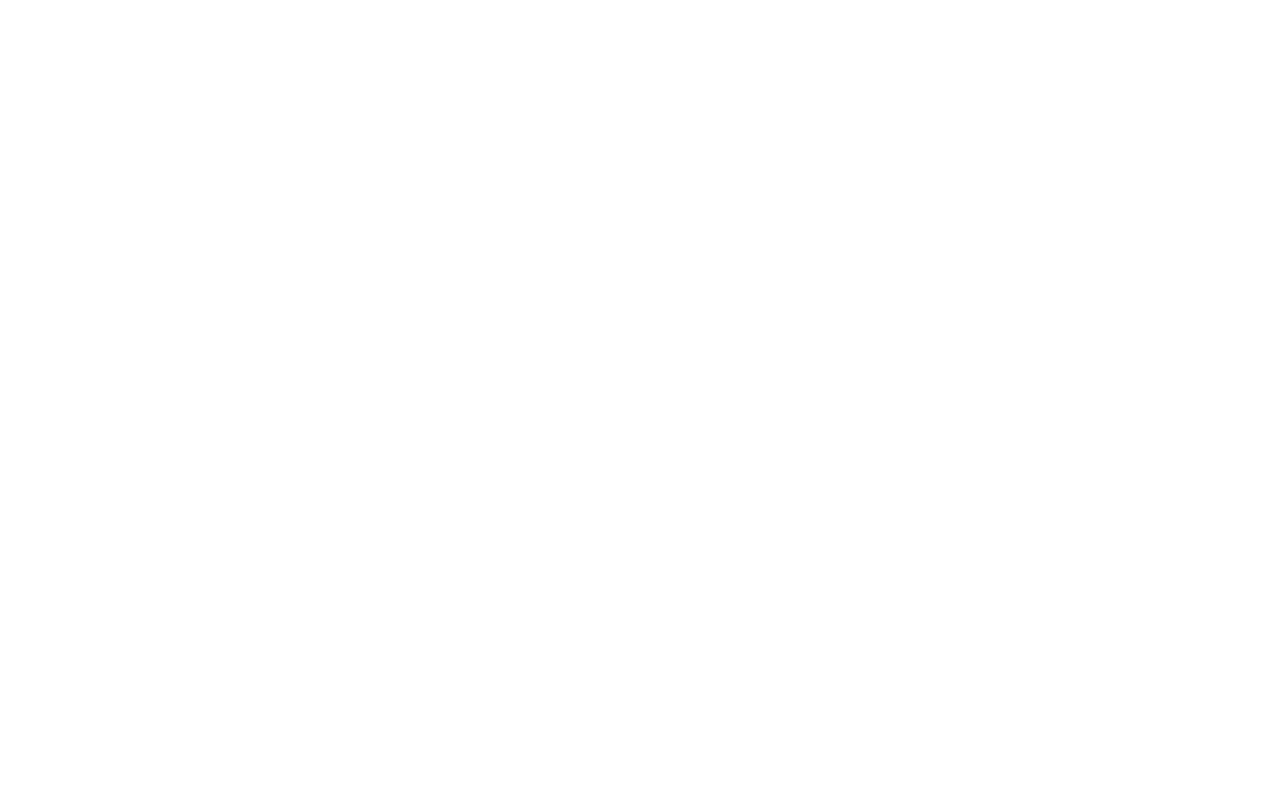
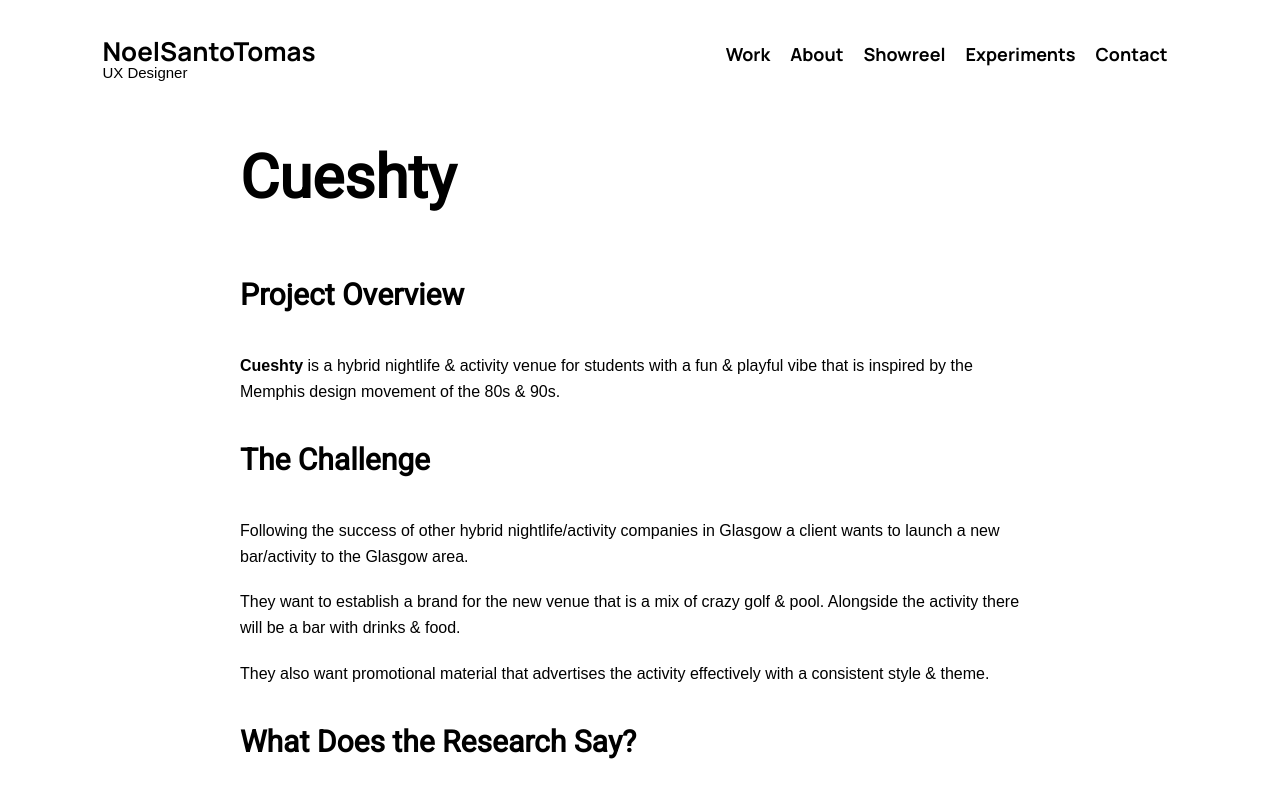
Before and after one commit to devnos/portfolio, a React (Create React App) app: page /cueshty in a window 1280 px wide. Before the commit this address had no page. Shown: the top 800 px of the page. Built offline with nearby package versions, Linux system fonts and the light colour scheme.

Commit message:
Homepage adjustments

```diff
--- a/src/App.jsx
+++ b/src/App.jsx
@@ -2,6 +2,14 @@
 import { BrowserRouter as Router, Routes, Route } from "react-router-dom";
 import About from "./pages/About";
 import Home from "./pages/Home";
+import Showreel from "./pages/Showreel";
+import Experiments from "./pages/Experiments";
+import Contact from "./pages/Contact";
+import GiveBack from "./pages/projects/GiveBack";
+import SafeOnline from "./pages/projects/SafeOnline";
+import BBC from "./pages/projects/BBC";
+import MySkin from "./pages/projects/MySkin";
+import Cueshty from "./pages/projects/Cueshty";
 
 const App = () => {
   return (
@@ -9,6 +17,14 @@
       <Routes>
         <Route path="/" element={<Home />} />
         <Route path="/about" element={<About />} />
+        <Route path="/showreel" element={<Showreel />} />
+        <Route path="/experiments" element={<Experiments />} />
+        <Route path="/contact" element={<Contact />} />
+        <Route path="/giveback" element={<GiveBack />} />
+        <Route path="/safeonline" element={<SafeOnline />} />
+        <Route path="/bbc" element={<BBC />} />
+        <Route path="/myskin" element={<MySkin />} />
+        <Route path="/cueshty" element={<Cueshty />} />
       </Routes>
     </Router>
   );
--- a/src/components/PageTitle/index.jsx
+++ b/src/components/Headers/index.jsx
@@ -2,16 +2,25 @@
 
 const PageTitle = styled.h1`
   font-family: "Heebo", sans-serif;
-  font-weight: 400;
   font-size: 60px;
   font-style: normal;
   font-weight: 700;
   line-height: 70px;
   padding-bottom: 20px;
-  padding-top: 0px;
+  padding-top: 20px;
   text-align: left;
   text-transform: none;
   width: 100%;
 `;
 
-export default PageTitle;
+const Subheader = styled.h2`
+  font-family: "Heebo", sans-serif;
+  font-size: 30px;
+  font-weight: 700;
+  padding-bottom: 20px 0;
+  text-align: left;
+  text-transform: none;
+  width: 100%;
+`;
+
+export { PageTitle, Subheader };
--- a/src/components/Logo/index.jsx
+++ b/src/components/Logo/index.jsx
@@ -9,7 +9,7 @@
 const Logo = () => {
   return (
     <div className="logo-wrap" data-hover-hint="logo">
-      <LogoText className="logo e2e-site-logo-text logo-image has-rollover">
+      <LogoText className="logo">
         <a href={routeMap["HOME"]} className="image-normal image-link">
           NoelSantoTomas
         </a>
--- a/src/index.css
+++ b/src/index.css
@@ -737,11 +737,6 @@
   display: inline-block;
 }
 
-.logo-image,
-.logo-secondary-image {
-  width: 100%;
-}
-
 .social {
   font-size: 0;
 }
@@ -963,12 +958,6 @@
 }
 
 .logo-text {
-  float: left;
-  text-align: left;
-}
-
-.logo-image {
-  max-width: 400px;
   float: left;
   text-align: left;
 }
@@ -1420,16 +1409,7 @@
     max-width: 100%;
     padding: 0 39px 0 0;
   }
-  .logo-image {
-    margin-bottom: -5px;
-    margin-top: -5px;
-  }
-  .logo-image img {
-    max-height: 30px;
-  }
-  .logo-text {
-    /* stylelint-disable length-zero-no-unit */
-  }
+
   .logo-secondary {
     display: none;
   }
@@ -1460,7 +1440,6 @@
     right: 0;
     text-align: center;
     top: 0;
-    transition: visibility 0s ease 0.2s, opacity 0.2s ease 0s;
     z-index: 99999;
   }
   .responsive-nav nav {
@@ -1569,8 +1548,8 @@
   }
   .show-responsive-nav .responsive-nav {
     opacity: 1;
+    visibility: visible;
     transition: visibility 0s ease 0s, opacity 0.2s ease 0s;
-    visibility: visible;
   }
   .show-responsive-nav .responsive-nav nav {
     display: block;
--- a/src/pages/About/index.jsx
+++ b/src/pages/About/index.jsx
@@ -1,7 +1,7 @@
 import styled from "styled-components";
 import PageWrapper from "../../components/PageWrapper";
 import Header from "../../components/Header";
-import PageTitle from "../../components/PageTitle";
+import { PageTitle, Subheader } from "../../components/Headers";
 import { StyledP, ContentContainer } from "../../components/Containers";
 
 const Avatar = styled.img`
@@ -50,10 +50,10 @@
   return (
     <PageWrapper>
       <Header />
-      <PageTitle>About</PageTitle>
-      <AvatarContainer />
       <ContentContainer>
-        <h1>Hi again!</h1>
+        <PageTitle>About</PageTitle>
+        <AvatarContainer />
+        <Subheader>Hi again!</Subheader>
         <b>Some facts about me</b>
         <StyledP>
           I'm a UX designer with a first class honours degree in Digital Design,
--- /dev/null
+++ b/src/pages/Contact/index.jsx
@@ -0,0 +1,12 @@
+import Header from "../../components/Header";
+import PageWrapper from "../../components/PageWrapper";
+
+const Contact = () => {
+  return (
+    <PageWrapper>
+      <Header />
+    </PageWrapper>
+  );
+};
+
+export default Contact;
--- a/src/pages/Home/index.jsx
+++ b/src/pages/Home/index.jsx
@@ -1,6 +1,6 @@
 import Header from "../../components/Header";
+import PageWrapper from "../../components/PageWrapper";
 import Hero from "../../components/Hero";
-import PageWrapper from "../../components/PageWrapper";
 import routeMap from "../../constants/routeMap";
 import Footer from "../../components/Footer";
 import styled from "styled-components";
```
